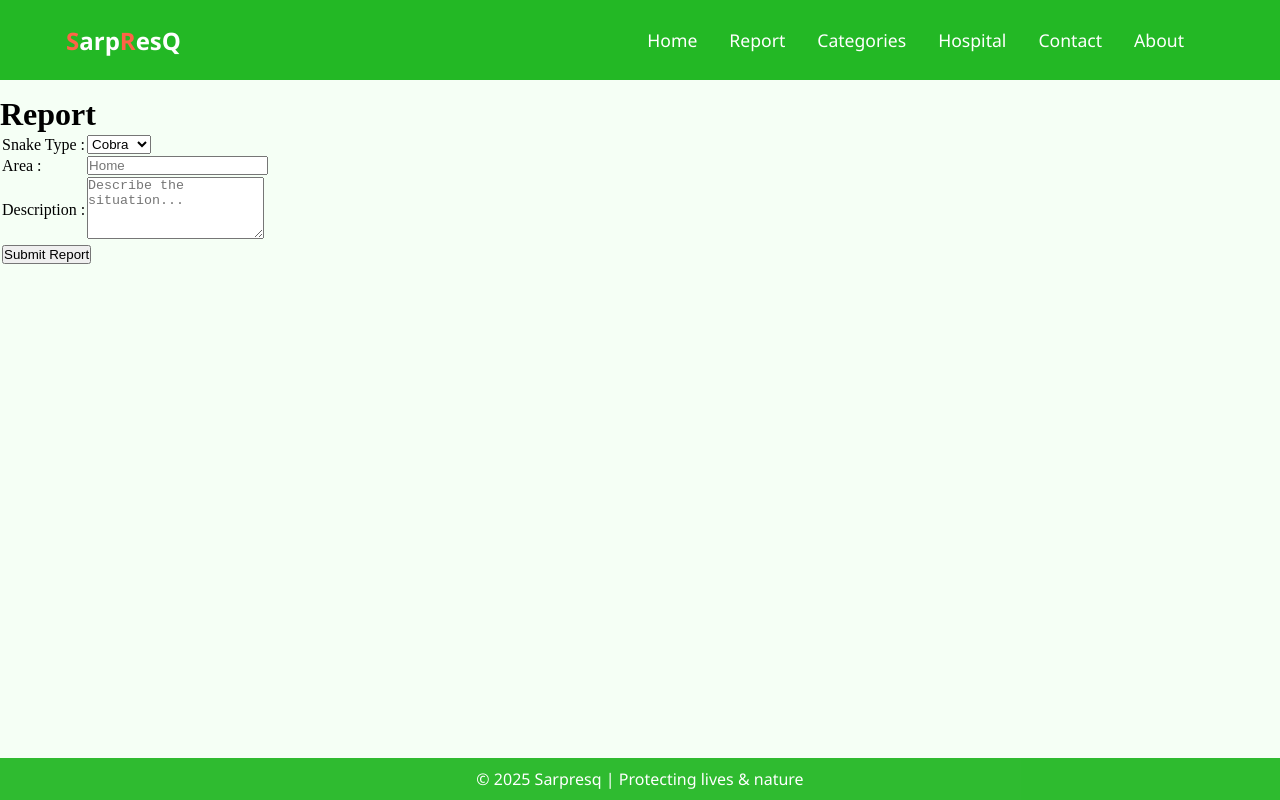
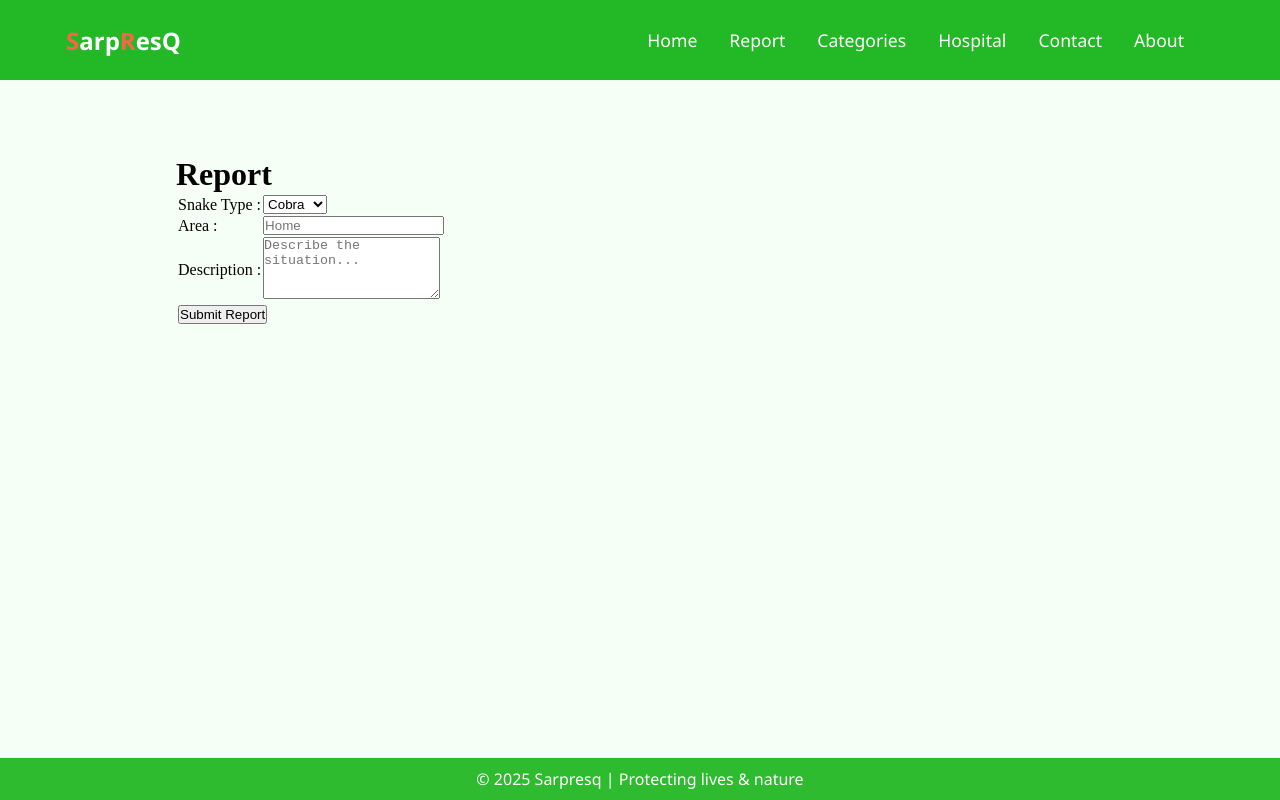
Before and after one commit to ashensilva12/SarpResQ, a React (Vite) app: page /Report in a window 1280 px wide. Built offline with nearby package versions, Linux system fonts and the light colour scheme.

Commit message:
Update Report.css

```diff
--- a/src/component/pages/Report.css
+++ b/src/component/pages/Report.css
@@ -13,3 +13,10 @@
 	padding-top: 96px; /* clear fixed navbar (80px) with a bit extra */
 	box-sizing: border-box;
 }
+.report-container {
+	max-width: 960px;
+	margin: 0 auto;
+	padding: 0 16px 32px;
+	box-sizing: border-box;
+    margin-top: 60px;
+}
```
